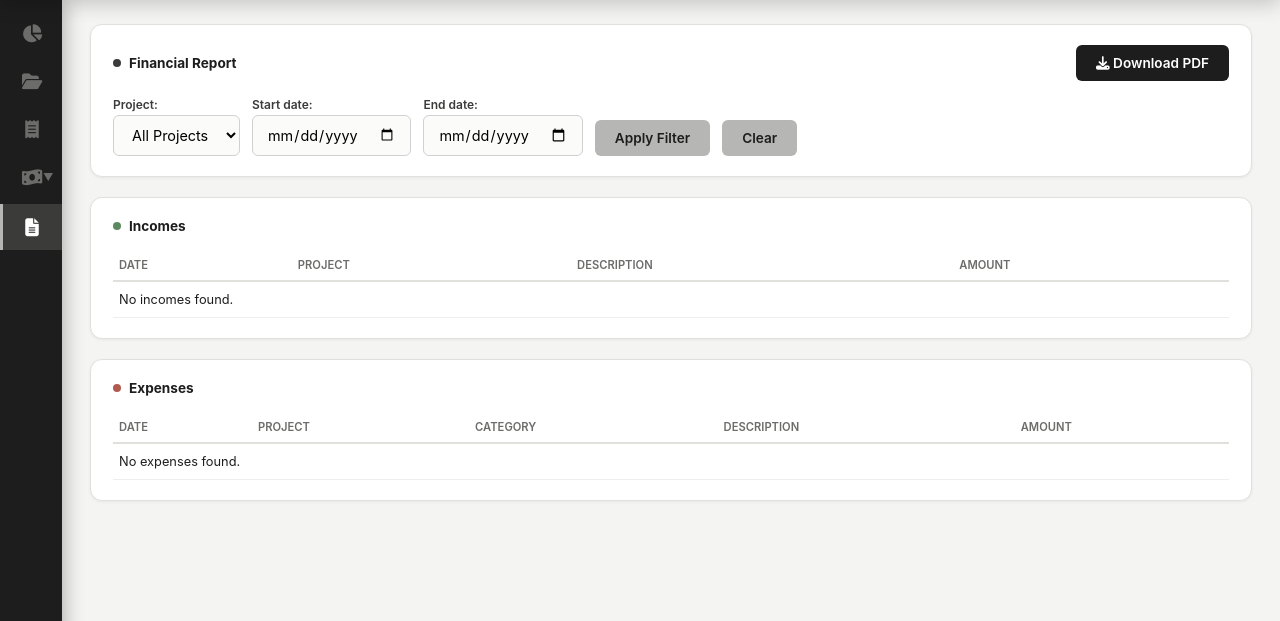
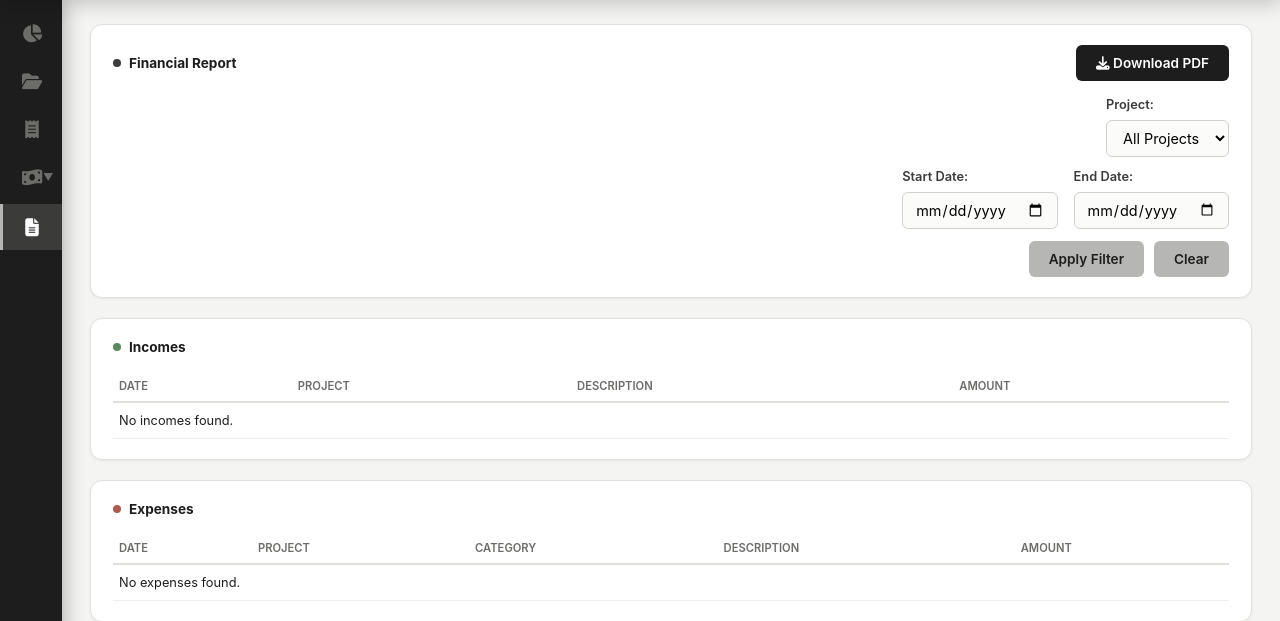
Before and after one commit to Osmanamanzai/EACCo-FMS, a Django app: page /reports/ in a window 1280 px wide. Shown: the part 58-679 px from the top of the page. Run offline with Django 5.2, Linux system fonts and the light colour scheme; the visitor is signed in with stand-in values (Sample User, id 1); data that the repository does not hold is empty.

Commit message:
fix buttons in reports

```diff
--- a/static/css/style.css
+++ b/static/css/style.css
@@ -493,3 +493,49 @@ form p label {
   height: max-content;
   white-space: nowrap;
 }
+/* ----- Report Filter Form (row layout) ----- */
+.filter-form {
+  display: flex;
+  flex-direction: column;
+  gap: 12px;
+}
+
+.filter-row {
+  display: flex;
+  flex-direction: column;
+  gap: 4px;
+}
+
+.filter-row label {
+  font-weight: 600;
+  font-size: 0.8rem;
+  color: var(--clr-dark-mid);
+}
+
+.filter-row select,
+.filter-row input {
+  padding: 8px 12px;
+  border: 1px solid #d1d1cf;
+  border-radius: 6px;
+  font-family: var(--font-main);
+  font-size: 0.9rem;
+  background: #fbfbfa;
+}
+
+/* Dates side-by-side */
+.filter-row-dates {
+  flex-direction: row;
+  gap: 16px;
+}
+
+.date-group {
+  display: flex;
+  flex-direction: column;
+  gap: 4px;
+  flex: 1;
+}
+
+.filter-actions {
+  display: flex;
+  gap: 10px;
+}
--- a/templates/reports/report.html
+++ b/templates/reports/report.html
@@ -11,13 +11,35 @@
         </a>
     </div>
 
+    <!-- Filter form with three rows -->
     <form method="get" class="filter-form">
-        {{ form.as_p }}
-        <button type="submit" class="btn btn-secondary">Apply Filter</button>
-        <a href="{% url 'report_view' %}" class="btn btn-secondary">Clear</a>
+        <!-- Row 1: Project -->
+        <div class="filter-row">
+            <label for="{{ form.project.id_for_label }}">Project:</label>
+            {{ form.project }}
+        </div>
+
+        <!-- Row 2: Start & End dates -->
+        <div class="filter-row filter-row-dates">
+            <div class="date-group">
+                <label for="{{ form.start_date.id_for_label }}">Start Date:</label>
+                {{ form.start_date }}
+            </div>
+            <div class="date-group">
+                <label for="{{ form.end_date.id_for_label }}">End Date:</label>
+                {{ form.end_date }}
+            </div>
+        </div>
+
+        <!-- Row 3: Buttons -->
+        <div class="filter-actions">
+            <button type="submit" class="btn btn-secondary">Apply Filter</button>
+            <a href="{% url 'report_view' %}" class="btn btn-secondary">Clear</a>
+        </div>
     </form>
 </div>
 
+<!-- Incomes Table (unchanged) -->
 <div class="panel" style="margin-bottom:20px;">
     <div class="panel-header"><span class="panel-dot" style="background:#5c8a60;"></span> Incomes</div>
     <table class="tx-table">
@@ -39,6 +61,7 @@
     </table>
 </div>
 
+<!-- Expenses Table (unchanged) -->
 <div class="panel">
     <div class="panel-header"><span class="panel-dot" style="background:#b05a50;"></span> Expenses</div>
     <table class="tx-table">
```
